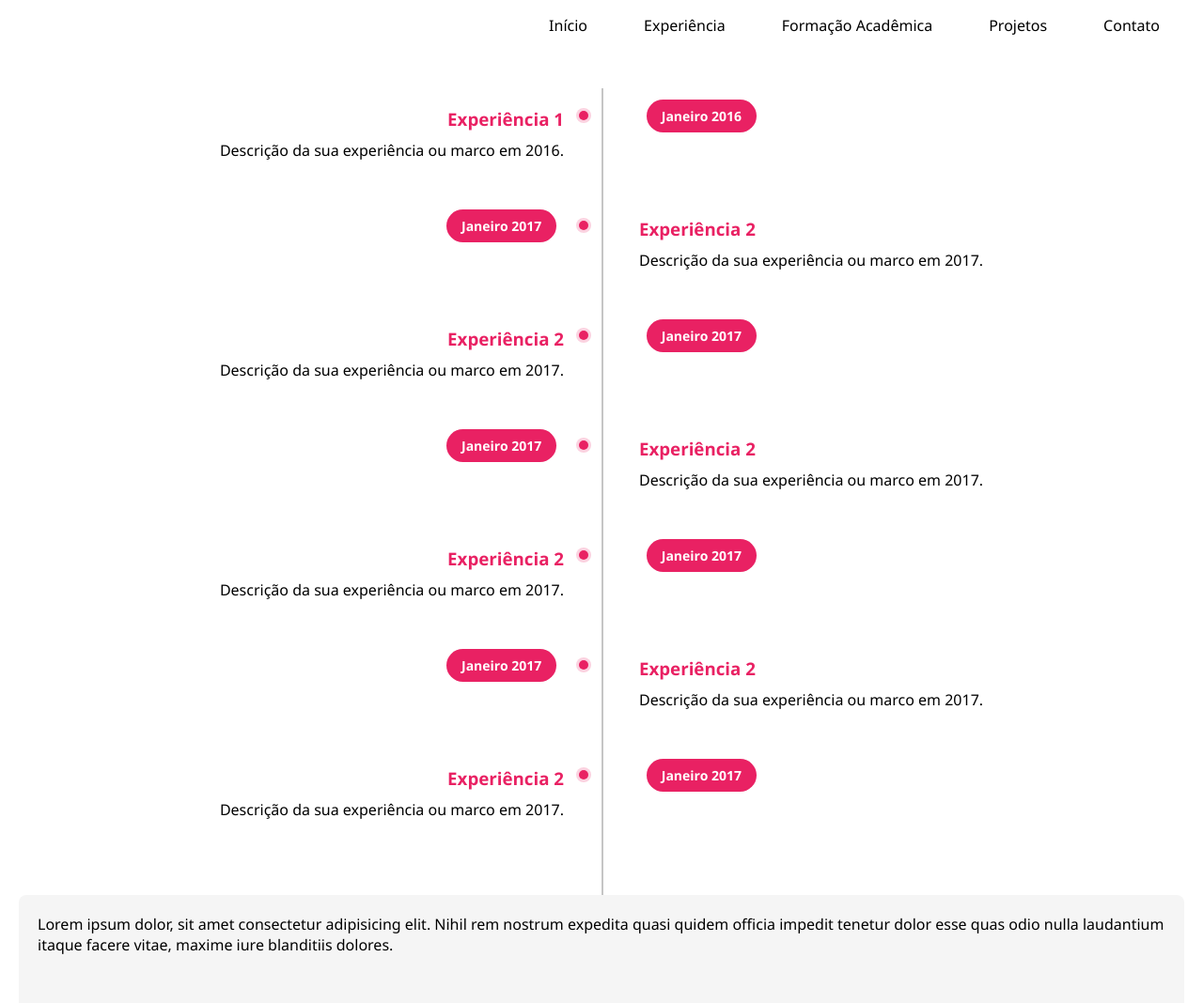
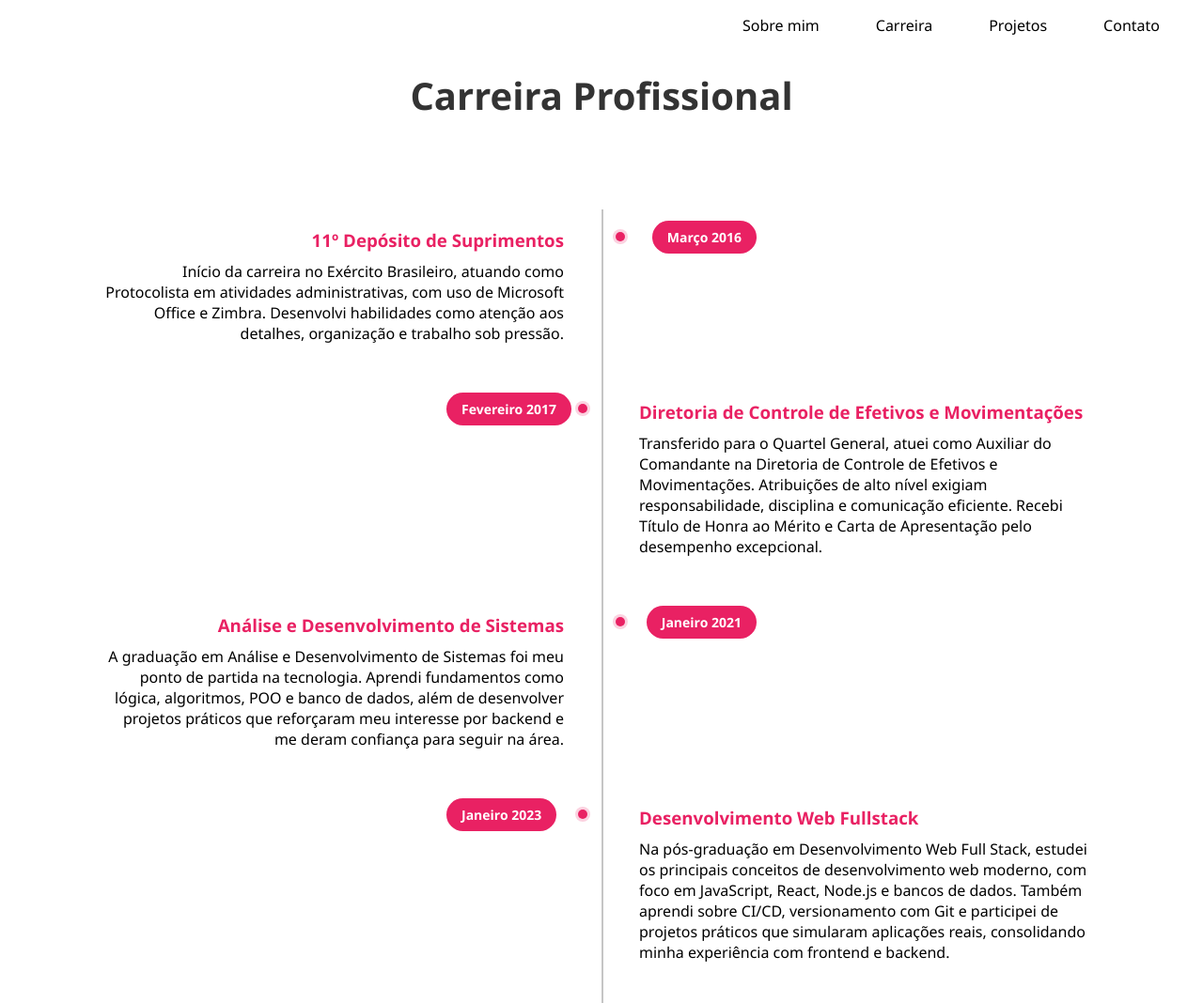
Before and after one commit to AndersonLuigui/Portifolio, a plain HTML site: page html/page1.html in a window 1280 px wide. Shown: the top 1068 px of the page at 94% size. Drawn offline with Linux system fonts and the light colour scheme.

Commit message:
Atuando na Timeline

```diff
--- a/css/pages.css
+++ b/css/pages.css
@@ -32,6 +32,7 @@ li {
 }
 
 .navbox ul li a {
+    cursor: pointer;
     text-decoration: none;
     color: inherit;
 }
@@ -51,7 +52,7 @@ li {
 
 .reveal {
     opacity: 0;
-    transform: translateY(20px);
+    transform: translateY(30px);
     transition: opacity 0.6s ease, transform 0.6s ease;
 }
 
@@ -60,6 +61,37 @@ li {
     transform: translateY(0);
 }
 
+.textTitulo {
+    display: block;
+    text-align: center;
+    font-family: sans-serif;
+    color: #333;
+    line-height: 80px;
+    font-size: 20px;
+    padding: 1vh;
+}
+.textTitulo h1 {
+    display: inline-block; /* Ajusta ao tamanho do texto */
+    overflow: hidden; /* Esconde o texto enquanto não é "digitado" */
+    white-space: nowrap; /* Impede quebra de linha */
+    border-right: 3px solid #333; /* Cursor piscante */
+    animation: typing 2s steps(21, end) forwards; /* Remove o blink */
+
+}
+
+/* Animação de digitação */
+@keyframes typing {
+    from { width: 0; }
+    to { width: 50%; border-right: 0; }
+}
+
+/* Animação do cursor piscante */
+@keyframes blink {
+    from, to { border-color: transparent; }
+    50% { border-color: #333; }
+}
+
+
 /* ESTILIZANDO TIMELINE ------------------ ESTILIZANDO TIMELINE ------------------- ESTILIZANDO TIMELINE --------- */
 
 .timeline {
@@ -67,7 +99,7 @@ li {
     margin: 20px auto;
     padding: 20px 0;
     width: 90%;
-    max-width: 1000px;
+    max-width: 1500px;
 }
 
 .timeline:before {
@@ -121,7 +153,7 @@ li {
     content: '';
     position: absolute;
     top: 24px;
-    right: 14px;
+    right: -25px;
     width: 10px;
     height: 10px;
     background: rgba(233, 33, 99, 1);
@@ -133,7 +165,7 @@ li {
     content: '';
     position: absolute;
     top: 24px;
-    left: -24px;
+    left: -25px;
     width: 10px;
     height: 10px;
     background: rgba(233, 33, 99, 1);
@@ -174,6 +206,7 @@ li {
     left: -165px;
 }
 
+
 /* RESPONSIVIDADE DA TIMELINE */
 
 @media screen and (max-width: 768px) {
--- a/css/style.css
+++ b/css/style.css
@@ -42,7 +42,7 @@ body, html {
 
 /*ESTILIZAÇÃO DO BOTÃO INICIAR*/
 
-a {
+a, .textTitulo {
   display: block;
   width: 200px;
   height: 40px;
--- a/html/page1.html
+++ b/html/page1.html
@@ -11,9 +11,8 @@
     <div class="navbox">
         <ul>
             <a href="/index.html"></a>
-            <li><a href="/index.html">Início</a></li>
-            <li><a href="#">Experiência</a></li>
-            <li><a href="#">Formação Acadêmica</a></li>
+            <li><a href="/index.html">Sobre mim</a></li>
+            <li><a href="#">Carreira</a></li>
             <li><a href="#">Projetos</a></li>
             <li><a href="/html/contato.html">Contato</a></li>
         </ul>
@@ -21,76 +20,92 @@
 
     <!-- CÓDIGO TIMELINE ---------------------------- CÓDIGO TIMELINE ------------------ CÓDIGO TIMELINE ------- -->
 
+    <div class="textTitulo">
+        <h1>Carreira Profissional</h1>
+    </div>
+
     <div class="timeline">
         <ul>
             <li class="hidden">
                 <div class="content">
-                    <h3>Experiência 1</h3>
-                    <p>Descrição da sua experiência ou marco em 2016.</p>
+                    <h3>11º Depósito de Suprimentos</h3>
+                    <p>Início da carreira no Exército Brasileiro, atuando como Protocolista em atividades administrativas, com uso de Microsoft Office e Zimbra. Desenvolvi habilidades como atenção aos detalhes, organização e trabalho sob pressão.</p>
                 </div>
                 <div class="time">
-                    <h4>Janeiro 2016</h4>
+                    <h4>Março 2016</h4>
+                </div>
+            </li>
+
+
+            <li class="hidden">
+                <div class="content">
+                    <h3>Diretoria de Controle de Efetivos e Movimentações</h3>
+                    <p>Transferido para o Quartel General, atuei como Auxiliar do Comandante na Diretoria de Controle de Efetivos e Movimentações. Atribuições de alto nível exigiam responsabilidade, disciplina e comunicação eficiente. Recebi Título de Honra ao Mérito e Carta de Apresentação pelo desempenho excepcional.</p>
+                </div>
+                <div class="time">
+                    <h4>Fevereiro 2017</h4>
                 </div>
             </li>
             <li class="hidden">
                 <div class="content">
-                    <h3>Experiência 2</h3>
-                    <p>Descrição da sua experiência ou marco em 2017.</p>
+                    <h3>Análise e Desenvolvimento de Sistemas</h3>
+                    <P>A graduação em Análise e Desenvolvimento de Sistemas foi meu ponto de partida na tecnologia. Aprendi fundamentos como lógica, algoritmos, POO e banco de dados, além de desenvolver projetos práticos que reforçaram meu interesse por backend e me deram confiança para seguir na área.</P>
                 </div>
                 <div class="time">
-                    <h4>Janeiro 2017</h4>
+                    <h4>Janeiro 2021</h4>
+                </div>
+            </li>
+
+
+            <li class="hidden">
+                <div class="content">
+                    <h3>Desenvolvimento Web Fullstack</h3>
+                    <p>Na pós-graduação em Desenvolvimento Web Full Stack, estudei os principais conceitos de desenvolvimento web moderno, com foco em JavaScript, React, Node.js e bancos de dados. Também aprendi sobre CI/CD, versionamento com Git e participei de projetos práticos que simularam aplicações reais, consolidando minha experiência com frontend e backend.</p>
+                </div>
+                <div class="time">
+                    <h4>Janeiro 2023</h4>
                 </div>
             </li>
             <li class="hidden">
                 <div class="content">
-                    <h3>Experiência 2</h3>
-                    <p>Descrição da sua experiência ou marco em 2017.</p>
+                    <h3>Analista de Operações - Esfera Banco Santander</h3>
+                    <p>Em 2024 entrei para 2TD Tecnologia e Transformação Digital, onde mergulhei em um ambiente de alta criticidade, lidando com plataformas bancárias de grande porte. Passei a atuar diretamente no monitoramento de APIs, análise de logs e incidentes reais em produção. Hoje, domino ferramentas como Dynatrace, Grafana, GitLab e Rundeck, participo ativamente de war rooms, investigo falhas em código Java Spring Boot, e colaboro com times DevOps e desenvolvimento.</p>
                 </div>
                 <div class="time">
-                    <h4>Janeiro 2017</h4>
+                    <h4>Janeiro 2024</h4>
+                </div>
+
+
+            <li class="hidden">
+                <div class="content">
+                    <h3>MBA em Arquitetura de Microsserviços</h3>
+                    <p>Motivado pela minha experiência com microsserviços no projeto Esfera, iniciei um MBA em Arquitetura de Microsserviços na Unopar. Aprofundei conhecimentos em Java Spring Boot, APIs RESTful e arquiteturas escaláveis, aplicando-os em projetos acadêmicos.</p>
+                </div>
+                <div class="time">
+                    <h4>Fevereiro 2025</h4>
                 </div>
             </li>
             <li class="hidden">
                 <div class="content">
-                    <h3>Experiência 2</h3>
-                    <p>Descrição da sua experiência ou marco em 2017.</p>
+                    <h3>Analista NOC BaaS Bankly - Banco Votorantim</h3>
+                    <p>Com a expansão da 2TD, passei a atuar como Analista NOC, Atuo como Analista NOC no Bankly, plataforma de Banking as a Service (BaaS) do Banco Votorantim. Sou responsável pelo monitoramento em tempo real dos produtos e APIs críticas que sustentam os serviços bancários da plataforma, garantindo alta disponibilidade e performance.</p>
                 </div>
                 <div class="time">
-                    <h4>Janeiro 2017</h4>
-                </div>
-            </li>
-            <li class="hidden">
-                <div class="content">
-                    <h3>Experiência 2</h3>
-                    <p>Descrição da sua experiência ou marco em 2017.</p>
-                </div>
-                <div class="time">
-                    <h4>Janeiro 2017</h4>
-                </div>
-            </li>
-            <li class="hidden">
-                <div class="content">
-                    <h3>Experiência 2</h3>
-                    <p>Descrição da sua experiência ou marco em 2017.</p>
-                </div>
-                <div class="time">
-                    <h4>Janeiro 2017</h4>
-                </div>
-            </li>
-            <li class="hidden">
-                <div class="content">
-                    <h3>Experiência 2</h3>
-                    <p>Descrição da sua experiência ou marco em 2017.</p>
-                </div>
-                <div class="time">
-                    <h4>Janeiro 2017</h4>
+                    <h4>Março 2025</h4>
                 </div>
             </li>
 
+
+
+
             <!-- Adicione mais itens conforme necessário -->
             <div style="clear: both;"></div>
+
         </ul>
+
     </div>
+
+    <div class="textTitulo reveal"><h1>...</h1></div>
 
 
     <!-- CÓDIGO TIMELINE ---------------------------- CÓDIGO TIMELINE ------------------ CÓDIGO TIMELINE ------- -->
```
